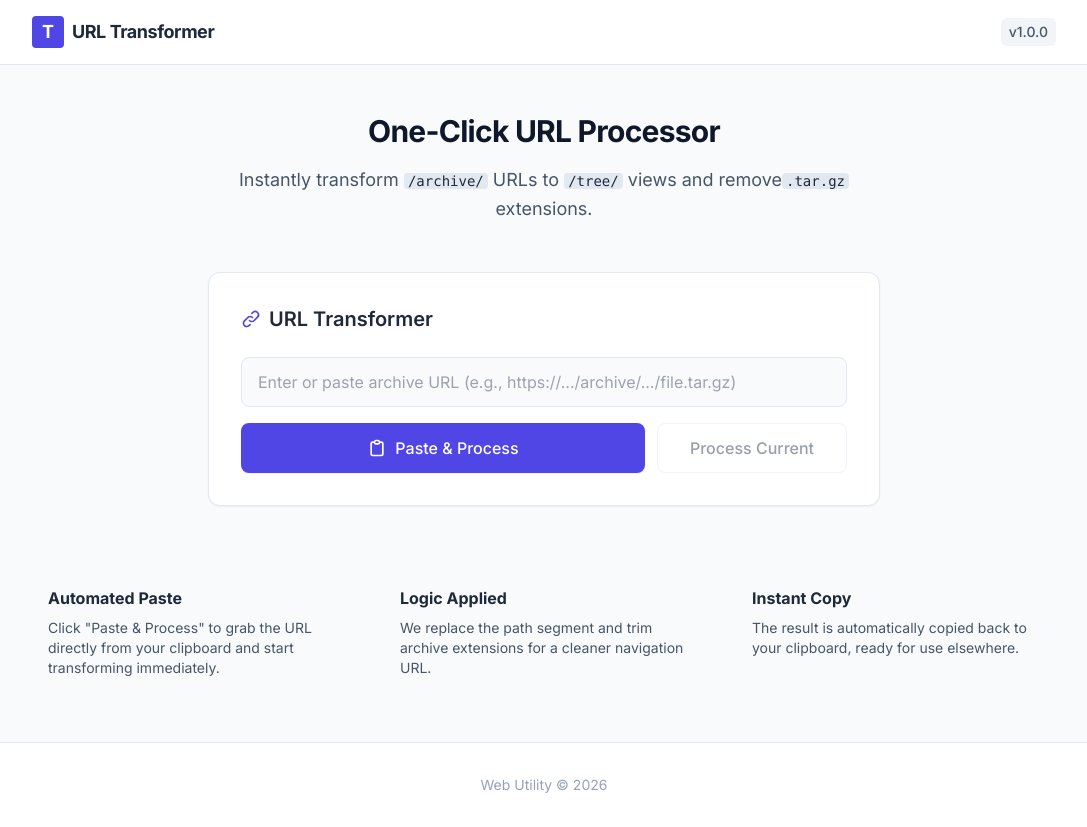
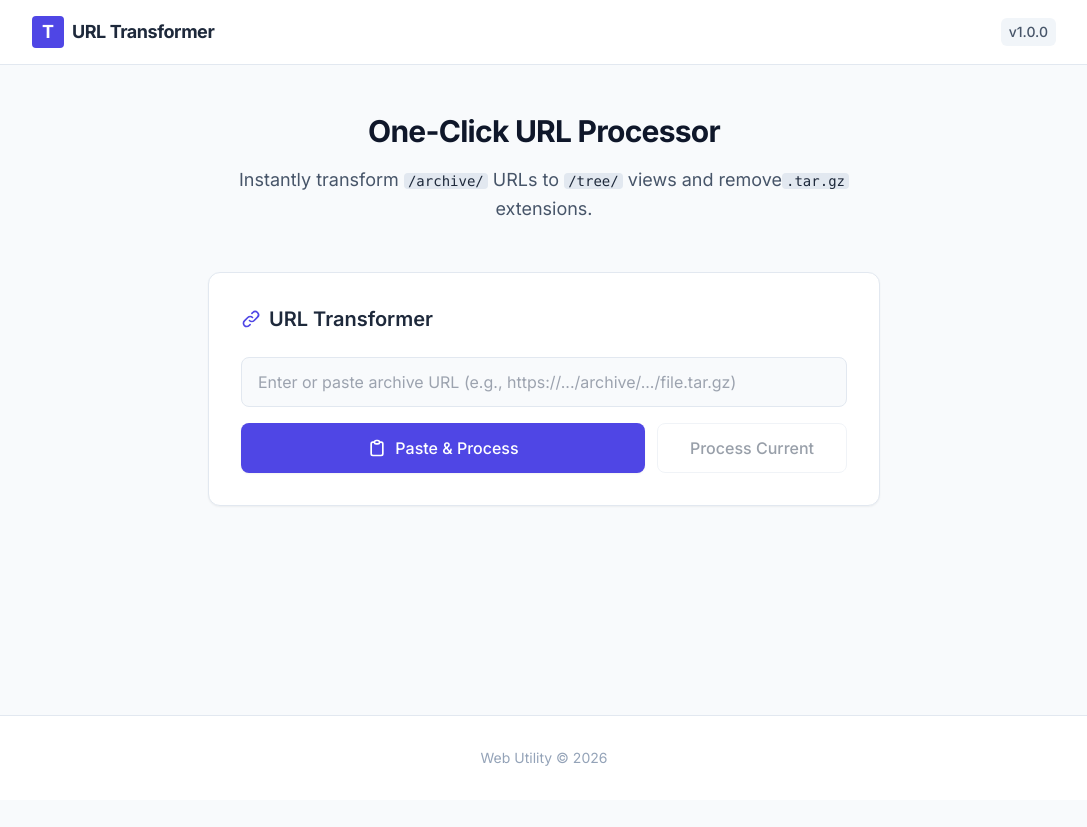
Before and after one commit to rishav2404/copytree, a React (Vite) app: page / in a window 1280 px wide. Shown: the whole page, without its empty margins (96-1183 px from the left). After the commit the page ends 800 px from the top, so only its background shows below. Built offline with nearby package versions, Linux system fonts and the light colour scheme.

Commit message:
feat: removed useless

```diff
--- a/App.tsx
+++ b/App.tsx
@@ -38,7 +38,7 @@
 
           {/* Guidelines Section */}
           <div className="mt-16 grid grid-cols-1 md:grid-cols-3 gap-8 text-slate-600">
-            <div className="p-4">
+            {/* <div className="p-4">
               <h4 className="font-bold text-slate-800 mb-2">Automated Paste</h4>
               <p className="text-sm">Click "Paste & Process" to grab the URL directly from your clipboard and start transforming immediately.</p>
             </div>
@@ -49,7 +49,7 @@
             <div className="p-4">
               <h4 className="font-bold text-slate-800 mb-2">Instant Copy</h4>
               <p className="text-sm">The result is automatically copied back to your clipboard, ready for use elsewhere.</p>
-            </div>
+            </div> */}
           </div>
         </div>
       </main>
```
